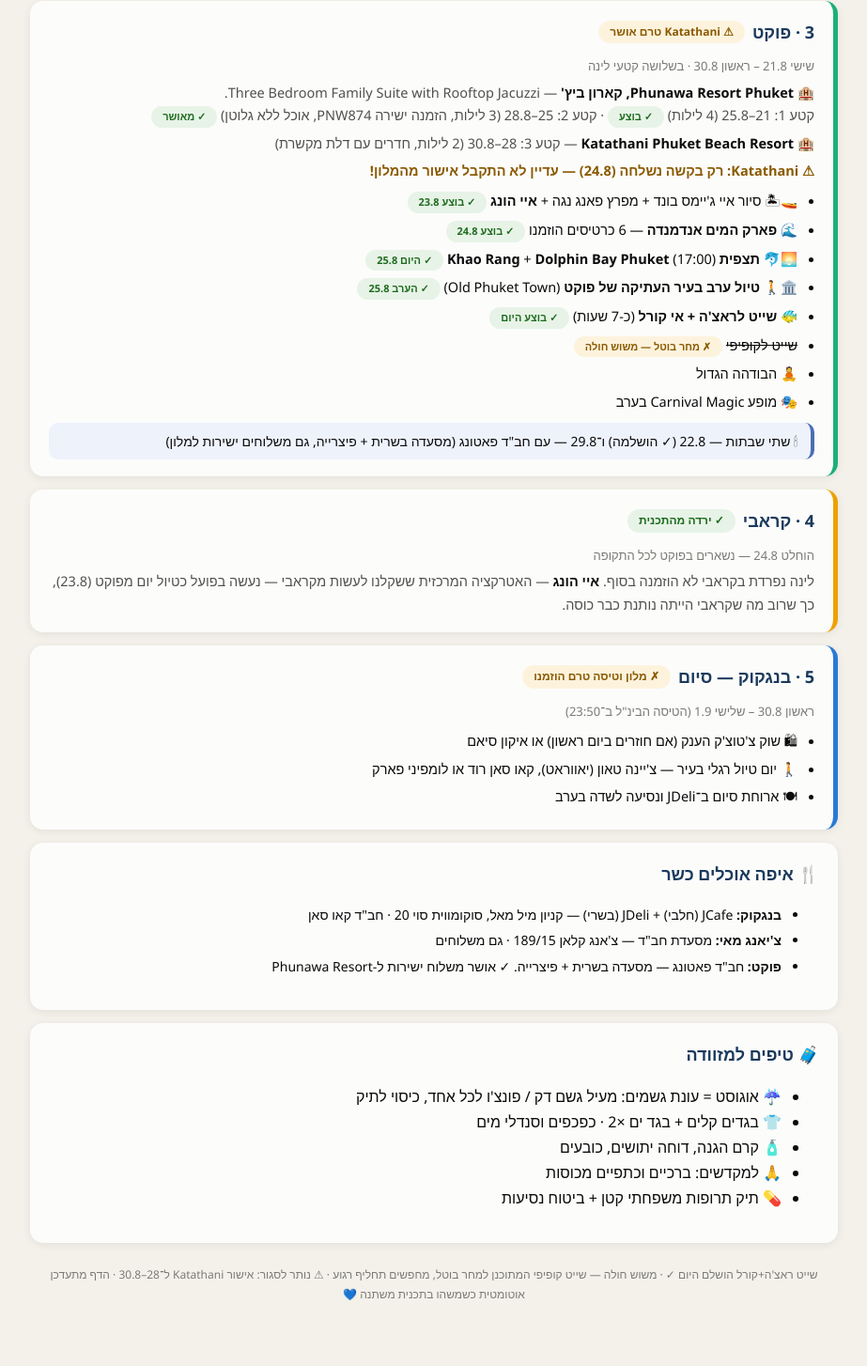
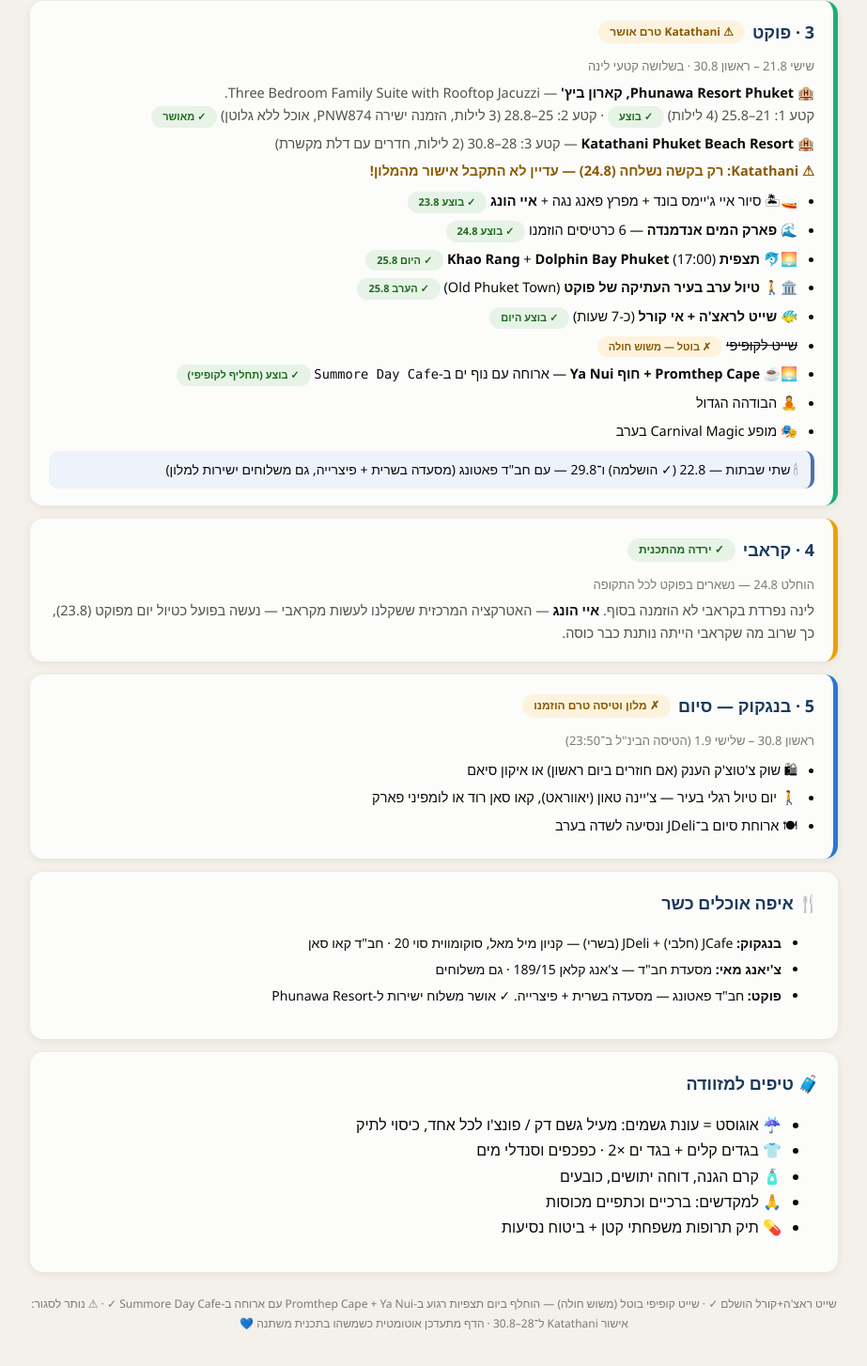
Before and after one commit to assafbr1/thailand-trip, a plain HTML site: page index.html in a window 1280 px wide. Shown: the part 1789-3243 px from the top of the page at 94% size, without its empty margins (178-1101 px from the left). Drawn offline with Linux system fonts and the light colour scheme.

Commit message:
Phi Phi cancellation replaced with Promthep Cape + Ya Nui + Summore Day Cafe day

```diff
--- a/index.html
+++ b/index.html
@@ -208,7 +208,8 @@
       <li>🌅🐬 <b>תצפית Khao Rang</b> + <b>Dolphin Bay Phuket</b> (17:00) <span class="badge good" style="font-size:11px;">✓ היום 25.8</span></li>
       <li>🏛️🚶 <b>טיול ערב בעיר העתיקה של פוקט</b> (Old Phuket Town) <span class="badge good" style="font-size:11px;">✓ הערב 25.8</span></li>
       <li>🐠 <b>שייט לראצ'ה + אי קורל</b> (כ-7 שעות) <span class="badge good" style="font-size:11px;">✓ בוצע היום</span></li>
-      <li><s>שייט לקופיפי</s> <span class="badge warn" style="font-size:11px;">✗ מחר בוטל — משוש חולה</span></li>
+      <li><s>שייט לקופיפי</s> <span class="badge warn" style="font-size:11px;">✗ בוטל — משוש חולה</span></li>
+      <li>🌅☕ <b>Promthep Cape + חוף Ya Nui</b> — ארוחה עם נוף ים ב-<span class="en">Summore Day Cafe</span> <span class="badge good" style="font-size:11px;">✓ בוצע (תחליף לקופיפי)</span></li>
       <li>🧘 הבודהה הגדול</li>
       <li>🎭 מופע Carnival Magic בערב</li>
     </ul>
@@ -251,7 +252,7 @@
     </ul>
   </div>
 
-  <p class="foot">שייט ראצ'ה+קורל הושלם היום ✓ · משוש חולה — שייט קופיפי המתוכנן למחר בוטל, מחפשים תחליף רגוע · ⚠ נותר לסגור: אישור Katathani ל־28–30.8 · הדף מתעדכן אוטומטית כשמשהו בתכנית משתנה 💙</p>
+  <p class="foot">שייט ראצ'ה+קורל הושלם ✓ · שייט קופיפי בוטל (משוש חולה) — הוחלף ביום תצפיות רגוע ב-Promthep Cape + Ya Nui עם ארוחה ב-Summore Day Cafe ✓ · ⚠ נותר לסגור: אישור Katathani ל־28–30.8 · הדף מתעדכן אוטומטית כשמשהו בתכנית משתנה 💙</p>
 
 </div>
 <script>
```
